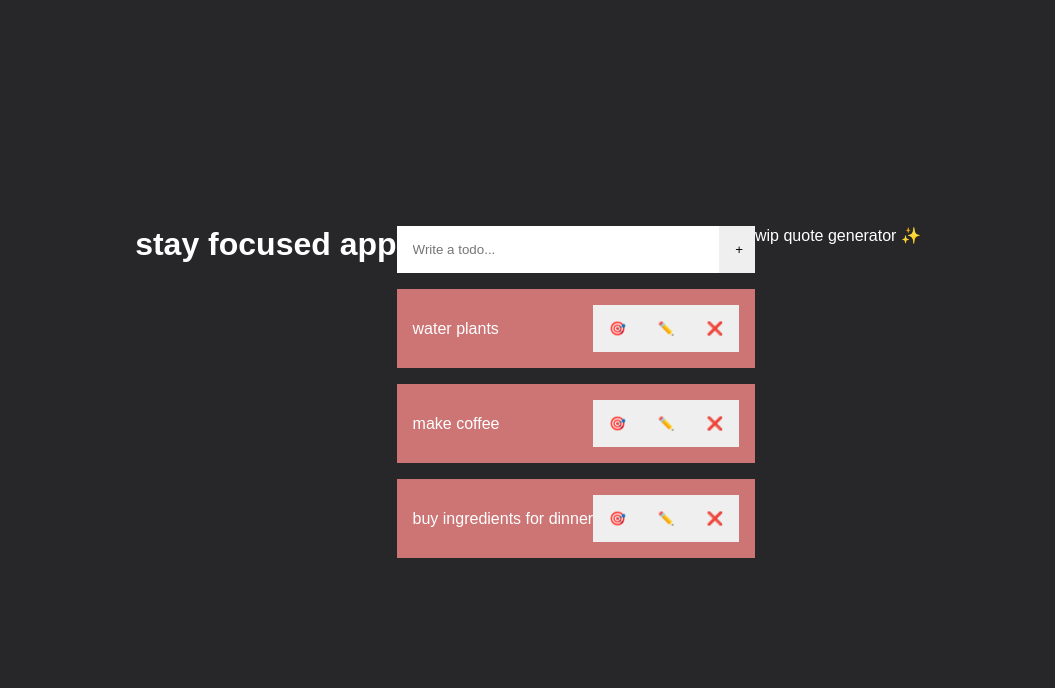
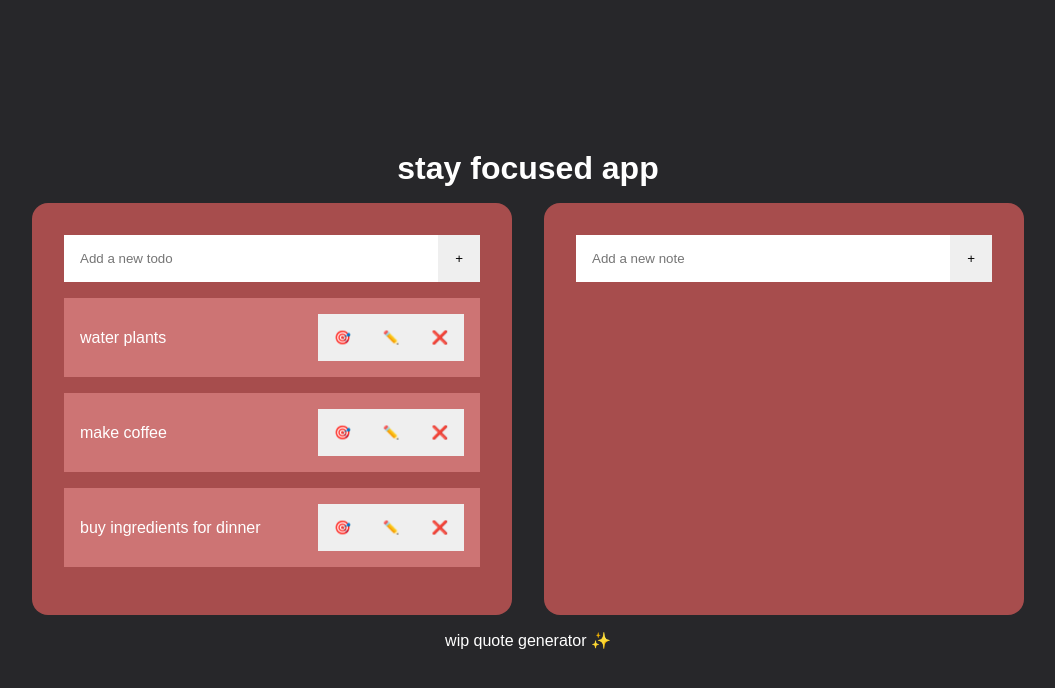
Before and after one commit to kimhnh/todo-app, a React (Vite) app: page / in a window 1280 px wide. Shown: the top 688 px of the page, without its empty margins (112-1167 px from the left). Built offline with nearby package versions, Linux system fonts and the light colour scheme.

Commit message:
initial commit

```diff
--- a/src/App.jsx
+++ b/src/App.jsx
@@ -1,20 +1,22 @@
 import { useState } from 'react';
 import Header from './components/Header';
 import Footer from './components/Footer';
-import TodoForm from './components/TodoForm';
+import Container from './components/Container';
+import Box from './components/Box';
+import Form from './components/Form';
+import Input from './components/Input';
+import Button from './components/Button';
+import ButtonList from './components/ButtonList';
 import TodoList from './components/TodoList';
 import TodoItem from './components/TodoItem';
-import { NotesForm, NoteList } from './NotesForm'; // WIP
 
-// Dummy TODO List
-const todoList = [
+const tempTodoData = [
   { id: crypto.randomUUID(), todo: 'water plants', status: false },
   { id: crypto.randomUUID(), todo: 'make coffee', status: false },
   { id: crypto.randomUUID(), todo: 'buy ingredients for dinner', status: false },
 ];
 
-// Dummy Notes List
-const notesList = [
+const tempNotesData = [
   { id: 1, note: 'Lorem ipsum dolor sit amet consectetur, adipisicing elit. Porro, deleniti.' },
   {
     id: 2,
@@ -24,8 +26,9 @@ const notesList = [
 ];
 
 export default function App() {
-  const [list, setList] = useState(todoList); // notes array
-  const [workingItem, setWorkingItem] = useState(null); // select working-on item
+  const [list, setList] = useState(tempTodoData);
+  const [todo, setTodo] = useState(''); // add new todo
+  const [workingItem, setWorkingItem] = useState(null); // select item
   const [editItem, setEditItem] = useState(null); // select editing item
 
   // Form Handler Functions
@@ -48,7 +51,6 @@ export default function App() {
 
   // [UPDATE_ ITEM] :: SELECT ITEM TO UPDATE
   function handleEditInput(item) {
-    // setShowInput((s) => !s);
     setEditItem((e) => (e?.id === item.id ? null : item));
   }
 
@@ -58,28 +60,59 @@ export default function App() {
     setWorkingItem((s) => s?.id === item.id && null);
   }
 
+  //form
+  function handleTodoSubmit(e) {
+    e.preventDefault();
+
+    // guard clause
+    if (!todo) return;
+    const newItem = { id: crypto.randomUUID(), todo, status: false };
+    handleAddItem(newItem);
+    setTodo('');
+  }
+
   return (
-    <div className="container">
+    <>
       <Header />
-      <main>
-        <div className="todo">
-          <TodoForm onAddItem={handleAddItem} />
-          <TodoList
-            todos={list}
-            workingItem={workingItem}
-            editItem={editItem}
-            onWorkingItem={handleWorkingItem}
-            onDeleteItem={handleDeleteItem}
-            onEditInput={handleEditInput}
-            onUpdateItem={handleUpdateItem}
-          />
-        </div>
-        {/* <div className="notes">
-          <NotesForm />
-          <NoteList />
-        </div> */}
-      </main>
+
+      <Container>
+        <Box>
+          <Form onSubmit={handleTodoSubmit}>
+            <Input
+              value={todo}
+              onChange={setTodo}
+            >
+              Add a new todo
+            </Input>
+            <Button>+</Button>
+          </Form>
+          <TodoList list={list}>
+            {list.map((i) => (
+              <TodoItem
+                key={i.id}
+                item={i}
+                workingItem={workingItem}
+                onUpdateItem={handleUpdateItem}
+              >
+                <ButtonList>
+                  <Button onClick={() => handleDeleteItem(i)}>❌</Button>
+                  <Button onClick={() => handleEditInput(i)}>✏️</Button>
+                  <Button onClick={() => handleWorkingItem(i)}>🎯</Button>
+                </ButtonList>
+              </TodoItem>
+            ))}
+          </TodoList>
+        </Box>
+
+        <Box>
+          <Form>
+            <Input>Add a new note</Input>
+            <Button>+</Button>
+          </Form>
+        </Box>
+      </Container>
+
       <Footer />
-    </div>
+    </>
   );
 }
--- /dev/null
+++ b/src/components/Box.jsx
@@ -0,0 +1,3 @@
+export default function Box({ children }) {
+  return <div className="box">{children}</div>;
+}
--- a/src/components/Button.jsx
+++ b/src/components/Button.jsx
@@ -1,9 +1,8 @@
-// Re-usable Button Component
-export default function Button({ children, onAction }) {
+export default function Button({ children, onClick }) {
   return (
     <button
       className="button"
-      onClick={onAction}
+      onClick={onClick}
     >
       {children}
     </button>
--- a/src/components/ButtonList.jsx
+++ b/src/components/ButtonList.jsx
@@ -1,11 +1,3 @@
-import Button from './Button';
-
-export default function ButtonList({ item, onWorkingItem, onEditInput, onDeleteItem }) {
-  return (
-    <div className="button-list">
-      <Button onAction={() => onDeleteItem(item)}>❌</Button>
-      <Button onAction={() => onEditInput(item)}>✏️</Button>
-      <Button onAction={() => onWorkingItem(item)}>🎯</Button>
-    </div>
-  );
+export default function ButtonList({ children }) {
+  return <div className="button-list">{children}</div>;
 }
--- /dev/null
+++ b/src/components/Container.jsx
@@ -0,0 +1,3 @@
+export default function Container({ children }) {
+  return <main className="container">{children}</main>;
+}
--- /dev/null
+++ b/src/components/Form.jsx
@@ -0,0 +1,10 @@
+export default function Form({ children, onSubmit }) {
+  return (
+    <form
+      className="form"
+      onSubmit={onSubmit}
+    >
+      {children}
+    </form>
+  );
+}
--- a/src/components/Input.jsx
+++ b/src/components/Input.jsx
@@ -1,4 +1,3 @@
-//Reusable Input Component
 export default function Input({ children, value, onChange }) {
   return (
     <input
--- a/src/components/TodoForm.jsx
+++ /dev/null
@@ -1,33 +0,0 @@
-import { useState } from 'react';
-import Button from './Button';
-import Input from './Input';
-
-export default function TodoForm({ onAddItem }) {
-  const [todo, setTodo] = useState('');
-
-  function handleSubmit(e) {
-    e.preventDefault();
-
-    // guard clause
-    if (!todo) return;
-    const newItem = { id: crypto.randomUUID(), todo, status: false };
-    onAddItem(newItem);
-    setTodo('');
-  }
-
-  return (
-    <form
-      className="form"
-      onSubmit={handleSubmit}
-    >
-      {/* <span>My TODOs</span> */}
-      <Input
-        value={todo}
-        onChange={setTodo}
-      >
-        Write a todo...
-      </Input>
-      <Button>+</Button>
-    </form>
-  );
-}
--- a/src/components/TodoItem.jsx
+++ b/src/components/TodoItem.jsx
@@ -1,48 +1,29 @@
 import { useState } from 'react';
-import ButtonList from './ButtonList';
-import Button from './Button';
-import Input from './Input';
 
-export default function TodoItem({
-  item,
-  workingItem,
-  editItem,
-  onWorkingItem,
-  onDeleteItem,
-  onEditInput,
-  onUpdateItem,
-}) {
+export default function TodoItem({ children, editItem, workingItem, onUpdateItem, item }) {
   const isEditing = editItem?.id === item.id;
   const [editTodo, setEditTodo] = useState(''); // new input
 
-  function handleSubmit(e) {
+  function handleEditSubmit(e) {
     e.preventDefault();
     if (!editTodo) return;
 
     onUpdateItem(editTodo);
     setEditTodo('');
   }
-
   return (
     <li className={workingItem?.id === item.id ? 'working-on' : ''}>
       <p>{item.todo}</p>
-
       {isEditing && (
-        <form onSubmit={handleSubmit}>
+        <Form onSubmit={handleEditSubmit}>
           <Input
             value={editTodo}
             onChange={setEditTodo}
-          ></Input>
+          />
           <Button>+</Button>
-        </form>
+        </Form>
       )}
-
-      <ButtonList
-        item={item}
-        onWorkingItem={onWorkingItem}
-        onEditInput={onEditInput}
-        onDeleteItem={onDeleteItem}
-      />
+      {children}
     </li>
   );
 }
--- a/src/components/TodoList.jsx
+++ b/src/components/TodoList.jsx
@@ -1,28 +1,3 @@
-import TodoItem from './TodoItem';
-
-export default function TodoList({
-  todos,
-  workingItem,
-  editItem,
-  onWorkingItem,
-  onDeleteItem,
-  onEditInput,
-  onUpdateItem,
-}) {
-  return (
-    <ul>
-      {todos.map((i) => (
-        <TodoItem
-          key={i.id}
-          item={i}
-          workingItem={workingItem}
-          editItem={editItem}
-          onWorkingItem={onWorkingItem}
-          onDeleteItem={onDeleteItem}
-          onEditInput={onEditInput}
-          onUpdateItem={onUpdateItem}
-        />
-      ))}
-    </ul>
-  );
+export default function TodoList({ children }) {
+  return <ul className="todo-list">{children}</ul>;
 }
```
